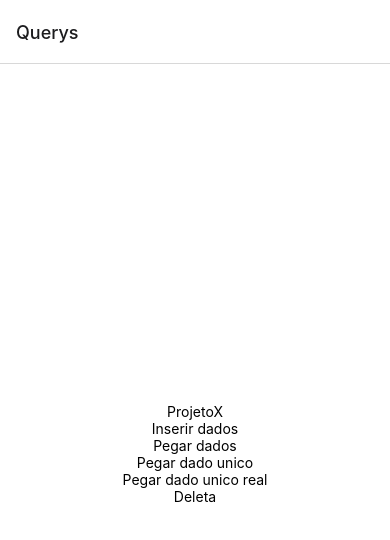
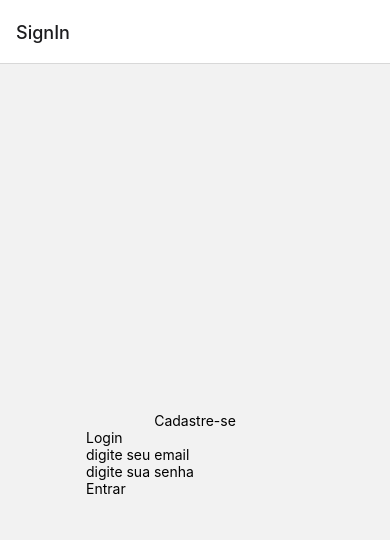
Before and after one commit to VandersonT/expo-firebase, a React Native app: screen /SignIn in a window 390 px wide. Shown: the top 540 px of the page. Built offline with nearby package versions, Linux system fonts and the light colour scheme; no server answers.

Commit message:
Criado autenticação de usuário.

```diff
--- a/src/config/index.js
+++ b/src/config/index.js
@@ -1,6 +1,7 @@
 import firebase from 'firebase/app';
 
 //import 'firebase/firestore';
+
 
 // Import the functions you need from the SDKs you need
 import { initializeApp } from "firebase/app";
@@ -18,6 +19,7 @@ const firebaseConfig = {
   appId: "1:765419539227:web:1610982f6422ba5bf2e1be"
 };
 
+
 // Initialize Firebase
 const app = initializeApp(firebaseConfig);
 
--- a/src/navigators/MainStack.js
+++ b/src/navigators/MainStack.js
@@ -4,12 +4,14 @@ import { createNativeStackNavigator } from '@react-navigation/native-stack';
 //Telas
 import Home from '../screens/Home';
 import Querys from '../screens/Querys';
+import SignIn from '../screens/SignIn';
 
 const MainStack = createNativeStackNavigator();
 
 export default () => (
     <MainStack.Navigator>
-    <MainStack.Screen name="Querys" component={Querys} />
+        <MainStack.Screen name="SignIn" component={SignIn} />
+        <MainStack.Screen name="Querys" component={Querys} />
         <MainStack.Screen name="Home" component={Home} />
     </MainStack.Navigator>
 );
--- a/src/screens/Home.tsx
+++ b/src/screens/Home.tsx
@@ -1,12 +1,57 @@
-import React from 'react';
-import { View, Text } from "react-native"
+import React, { useEffect } from 'react';
+import { View, Text, TouchableOpacity, StyleSheet } from "react-native"
+import { getAuth, onAuthStateChanged, signOut } from "firebase/auth";
 
-const Home = () => {
+const Home = ({ navigation }: any) => {
+
+    useEffect(()=>{
+        const auth = getAuth();
+        onAuthStateChanged(auth, (user) => {
+        if (user) {
+            // User is signed in, see docs for a list of available properties
+            // https://firebase.google.com/docs/reference/js/firebase.User
+            const uid = user.uid;
+            // ...
+            console.log('logado ent fica aqui na home');
+        } else {
+            // User is signed out
+            // ...
+            console.log('nao logado');
+            navigation.push('SignIn');
+        }
+        });
+    }, [])
+
+
+    const logOut = () => {
+
+        const auth = getAuth();
+        signOut(auth).then(() => {
+        // Sign-out successful.
+        }).catch((error) => {
+        // An error happened.
+        });
+
+        //navigation.push('SignIn');
+    }
+
     return (
-        <View>
-            <Text>Homeeeeeeeeeeeeee</Text>
+        <View style={styles.container}>
+            <Text>HOME</Text>
+
+            <TouchableOpacity onPress={logOut}>
+                <Text>Sair</Text>
+            </TouchableOpacity>
         </View>
     )
 }
 
+const styles = StyleSheet.create({
+    container: {
+        flex: 1,
+        alignItems: 'center',
+        justifyContent: 'center'
+    }
+})
+
 export default Home;
--- /dev/null
+++ b/src/screens/SignIn.tsx
@@ -0,0 +1,130 @@
+import { useEffect, useState } from "react";
+import { View, Text, StyleSheet, TextInput, Touchable, TouchableOpacity, Alert } from "react-native";
+
+//import db from "../config";
+import { getAuth, onAuthStateChanged, createUserWithEmailAndPassword, signInWithEmailAndPassword } from "firebase/auth";
+
+
+const SignIn = ({ navigation }: any) => {
+
+    const [ email, setEmail ] = useState('');
+    const [ senha, setSenha ] = useState('');
+    const [ emailr, setEmailr ] = useState('');
+    const [ senhar, setSenhar ] = useState('');
+    const [ namer, setNamer ] = useState('');
+    const [ idader, setIdader ] = useState(12);
+    const [ isLogin, setIsLogin ] = useState(true);
+
+    useEffect(()=>{
+        const auth = getAuth();
+        onAuthStateChanged(auth, (user) => {
+        if (user) {
+            // User is signed in, see docs for a list of available properties
+            // https://firebase.google.com/docs/reference/js/firebase.User
+            const uid = user.uid;
+            // ...
+            console.log('logado');
+            navigation.push('Home');
+        } else {
+            // User is signed out
+            // ...
+            console.log('nao logado ent fica aq em login');
+        }
+        });
+    }, []);
+
+
+    const loginHadler = () => {
+
+        if(email && senha){
+            const auth = getAuth();
+            signInWithEmailAndPassword(auth, email, senha)
+            .then((userCredential) => {
+                // Signed in
+                const user = userCredential.user;
+                // ...
+                    console.log('Logado! ', user);
+                    Alert.alert("Logado!!!!");
+                    navigation.push('Home');
+            })
+            .catch((error) => {
+                const errorCode = error.code;
+                const errorMessage = error.message;
+                console.log('erro login! ', errorMessage);
+                Alert.alert(errorMessage);
+            });
+
+            //manda pra tela de login de seu bom
+            //navigation.push('Home');
+        }
+
+    }
+
+    const registerHadler = () => {
+        if(emailr && senhar && namer){
+
+            const auth = getAuth();
+
+            createUserWithEmailAndPassword(auth, emailr, senhar)
+                .then((userCredential) => {
+                    // Signed in
+                    const user = userCredential.user;
+
+                    console.log('Deu bom o registro', user);
+                    Alert.alert("Registrado com sucesso!");
+                    navigation.push('Home');
+                })
+                .catch((error) => {
+                    const errorCode = error.code;
+                    const errorMessage = error.message;
+                    // ..
+                    console.log('Deu zebra o registro', errorMessage);
+                    Alert.alert(errorMessage);
+                });
+
+            //manda pra tela de login de seu bom
+            //navigation.push('Home');
+        }
+    }
+
+    return (
+        <View style={styles.container}>
+
+            <TouchableOpacity onPress={() => setIsLogin(!isLogin)}>
+                <Text>{isLogin ? 'Cadastre-se' : 'Entre na sua conta'}</Text>
+            </TouchableOpacity>
+
+            {isLogin &&
+                <View>
+                    <Text>Login</Text>
+                    <TextInput placeholder="digite seu email" value={email} onChangeText={setEmail} />
+                    <TextInput placeholder="digite sua senha" value={senha} onChangeText={setSenha} />
+                    <TouchableOpacity onPress={loginHadler}>
+                        <Text>Entrar</Text>
+                    </TouchableOpacity>
+                </View>
+            }
+            {!isLogin &&
+                <View>
+                    <Text>Register</Text>
+                    <TextInput placeholder="digite seu nome" value={namer} onChangeText={setNamer} />
+                    <TextInput placeholder="digite seu email" value={emailr} onChangeText={setEmailr} />
+                    <TextInput placeholder="digite sua senha" value={senhar} onChangeText={setSenhar} />
+                    <TouchableOpacity onPress={registerHadler}>
+                        <Text>Registrar</Text>
+                    </TouchableOpacity>
+                </View>
+            }
+        </View>
+    );
+}
+
+export default SignIn;
+
+const styles = StyleSheet.create({
+    container: {
+        flex: 1,
+        alignItems: 'center',
+        justifyContent: 'center'
+    }
+});
```
